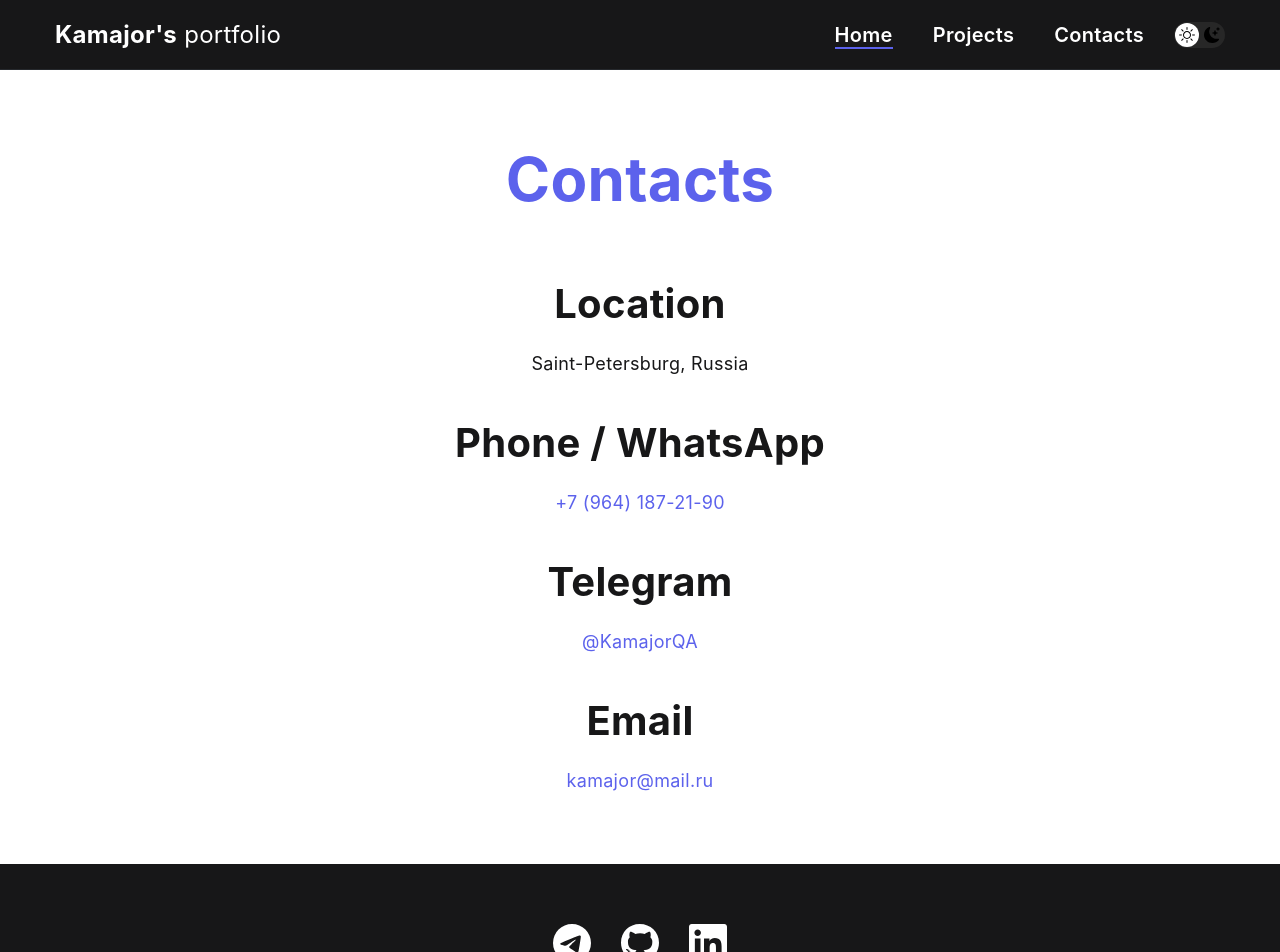
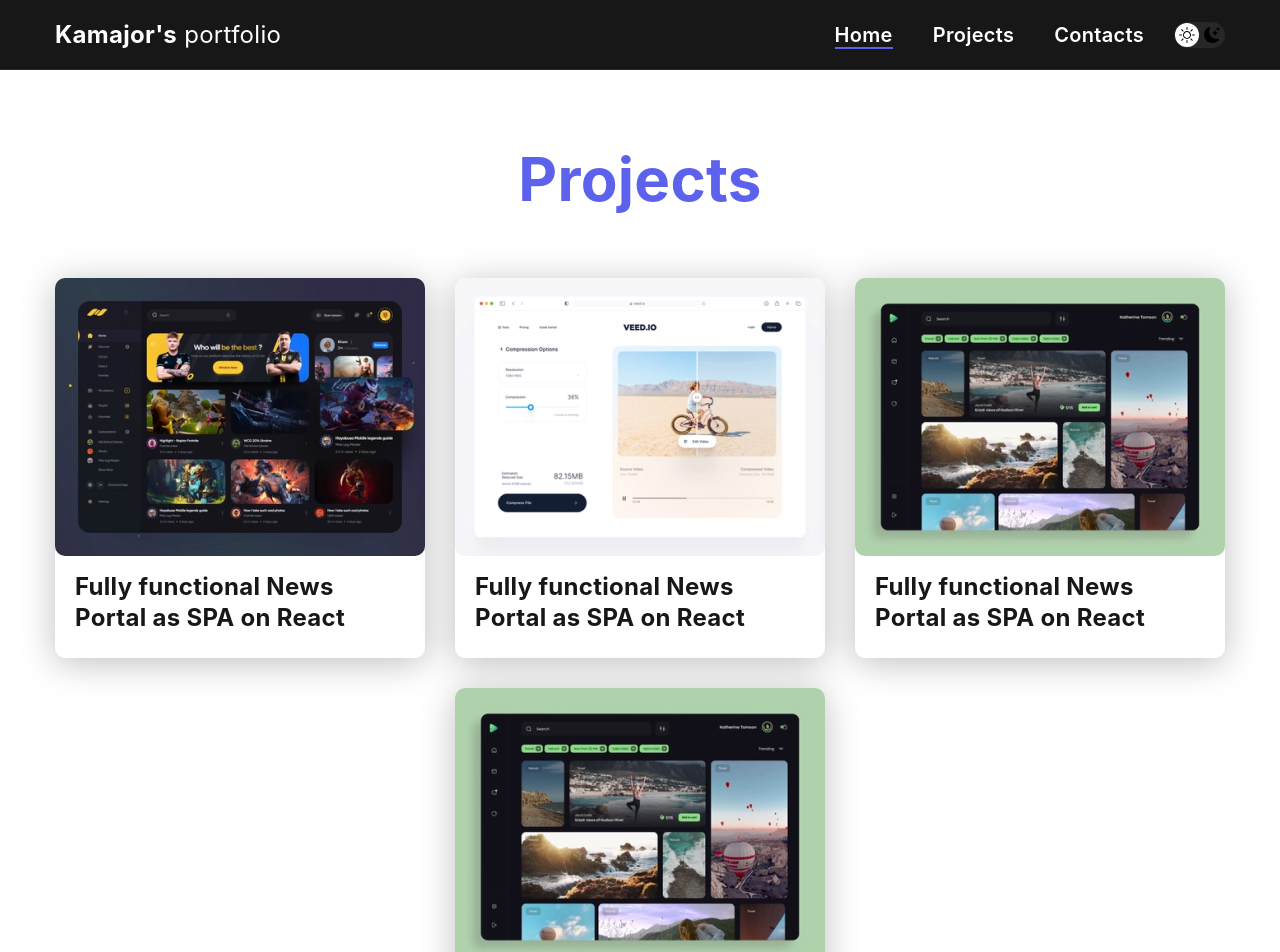
Before and after one commit to KamajorQA/React_Portfolio, a React (Create React App) app: page / in a window 1280 px wide. Shown: the top 952 px of the page. Built offline with nearby package versions, Linux system fonts and the light colour scheme.

Commit message:
Карточки проектов вынесены в отдельный компонент

```diff
--- a/src/components/App/App.css
+++ b/src/components/App/App.css
@@ -74,25 +74,6 @@
   flex-wrap: wrap;
   column-gap: 30px;
   row-gap: 30px;
-}
-
-.project {
-  max-width: 370px;
-  background-color: var(--project-card-bg);
-  box-shadow: var(--box-shadow);
-  border-radius: 10px;
-}
-
-.project__img {
-  border-radius: 10px;
-}
-
-.project__title {
-  padding: 15px 20px 25px;
-  font-weight: 700;
-  font-size: 24px;
-  line-height: 1.3;
-  color: var(--project-card-text);
 }
 
 /* Project details */
--- a/src/components/App/App.js
+++ b/src/components/App/App.js
@@ -10,8 +10,8 @@ function App() {
     <div className="App">
       <Navigation />
       {/* <Home /> */}
-      {/* <Projects /> */}
-      <Contacts />
+      <Projects />
+      {/* <Contacts /> */}
       <Footer />
     </div>
   );
--- /dev/null
+++ b/src/components/ProjectCard/ProjectCard.js
@@ -0,0 +1,20 @@
+import './projectCard.css';
+
+function ProjectCard({ imgLink }) {
+  return (
+    <li className="project">
+      <a href="./project-page.html">
+        <img
+          src={imgLink}
+          alt="React News portal img"
+          className="project__img"
+        />
+        <h3 className="project__title">
+          Fully functional News Portal as SPA on React
+        </h3>
+      </a>
+    </li>
+  );
+}
+
+export default ProjectCard;
--- /dev/null
+++ b/src/components/ProjectCard/projectCard.css
@@ -0,0 +1,18 @@
+.project {
+  max-width: 370px;
+  background-color: var(--project-card-bg);
+  box-shadow: var(--box-shadow);
+  border-radius: 10px;
+}
+
+.project__img {
+  border-radius: 10px;
+}
+
+.project__title {
+  padding: 15px 20px 25px;
+  font-weight: 700;
+  font-size: 24px;
+  line-height: 1.3;
+  color: var(--project-card-text);
+}
--- a/src/layouts/Projects.js
+++ b/src/layouts/Projects.js
@@ -1,6 +1,5 @@
-import reactNews from '../assets/img/projects/01.jpg';
-import greedyDragons from '../assets/img/projects/02.jpg';
-import greenCorp from '../assets/img/projects/03.jpg';
+import ProjectCard from '../components/ProjectCard/ProjectCard';
+import projectsList from '../utilities/projectsList';
 
 function Projects() {
   return (
@@ -8,40 +7,10 @@ function Projects() {
       <div className="container">
         <h2 className="title-1">Projects</h2>
         <ul className="projects">
-          <li className="project">
-            <a href="./project-page.html">
-              <img
-                src={reactNews}
-                alt="React News portal img"
-                className="project__img"
-              />
-              <h3 className="project__title">
-                Fully functional News Portal as SPA on React
-              </h3>
-            </a>
-          </li>
-          <li className="project">
-            <a href="./project-page.html">
-              <img
-                src={greedyDragons}
-                alt="Greedy Dragons Project img"
-                className="project__img"
-              />
-              <h3 className="project__title">
-                Dragonomicon project with CRUD-operations on vanilla JavaScript
-              </h3>
-            </a>
-          </li>
-          <li className="project">
-            <a href="./project-page.html">
-              <img
-                src={greenCorp}
-                alt="GreenCorp Landing Page img"
-                className="project__img"
-              />
-              <h3 className="project__title">Landing page</h3>
-            </a>
-          </li>
+          <ProjectCard imgLink={projectsList[0].previewImg} />
+          <ProjectCard imgLink={projectsList[1].previewImg} />
+          <ProjectCard imgLink={projectsList[2].previewImg} />
+          <ProjectCard imgLink={projectsList[3].previewImg} />
         </ul>
       </div>
     </main>
```
